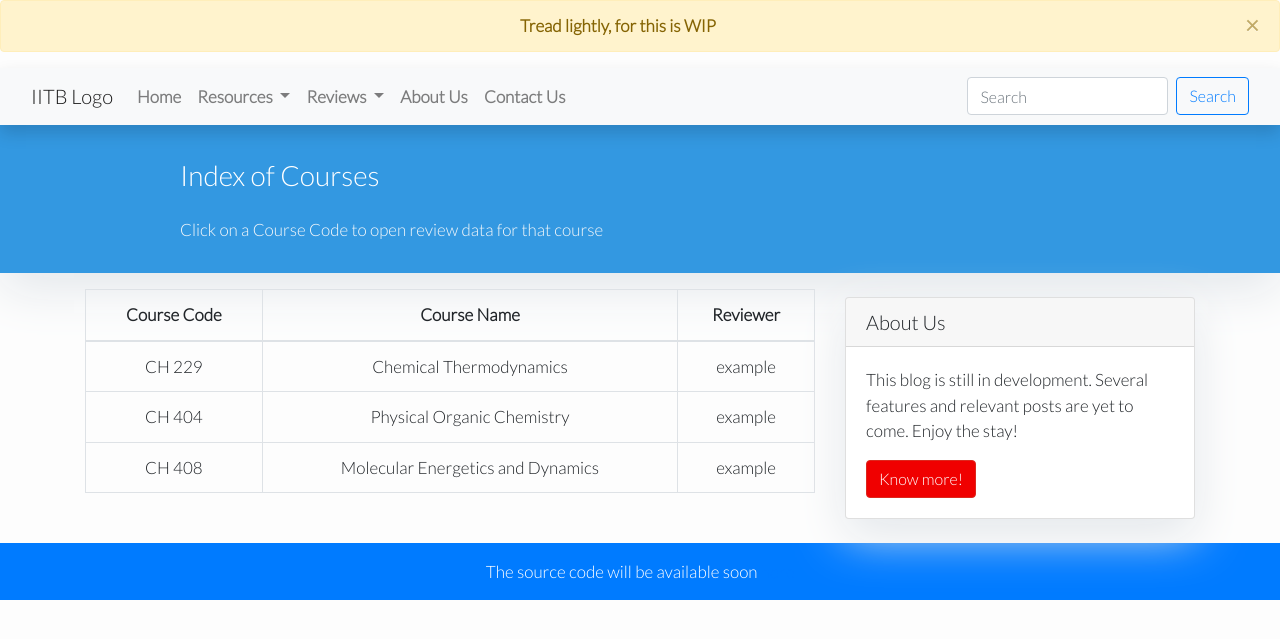
After one commit to niTROCket51/blog-chem-iitb, a Django app: page /coursereview/ in a window 1280 px wide. The commit adds this page. Shown: the top 639 px of the page. Run offline with Django 3.2, Linux system fonts and the light colour scheme; data comes from the database, SQL or seed files in the repository; both versions use the stored data as it was after the commit; some libraries are stand-ins or nearby versions.

Commit message:
Add templates and URL declarations for CourseReview Index page

```diff
--- a/feed/templates/feed/about_us.html
+++ b/feed/templates/feed/about_us.html
@@ -47,7 +47,6 @@
         <p>Chief Editor</p>
       </div>
     </div>
-    {% block sidebar %} {% include 'feed/sidebar.html' %} {% endblock sidebar %}
   </div>
 </div>
 
--- a/feed/templates/feed/base.html
+++ b/feed/templates/feed/base.html
@@ -70,7 +70,7 @@
                                 Reviews
                             </a>
                             <div class="dropdown-menu" aria-labelledby="navbarDropdown">
-                                <a class="dropdown-item text-black" href="#">Course Reviews</a>
+                                <a class="dropdown-item text-black" href="{% url 'coursereview_index' %}">Course Reviews</a>
                                 <a class="dropdown-item text-black" href="#">Project Reviews</a>
                                 <a class="dropdown-item text-black" href="#">POR Reviews</a>
                             </div>
--- /dev/null
+++ b/feed/templates/feed/coursereview_index.html
@@ -0,0 +1,60 @@
+{% extends "feed/base.html" %}
+{% block content %}
+<style>
+    body {
+        font-family: "Lato", sans-serif;
+        background-color: #fdfdfd;
+    }
+
+    .head_text {
+        color: white;
+    }
+
+    .card {
+        box-shadow: 0 16px 48px #E3E7EB;
+    }
+</style>
+
+<header class="masthead">
+    <div class="overlay"></div>
+    <div class="container">
+        <div class="row">
+            <div class=" col-md-8 col-md-10 mx-auto">
+                <div class="site-heading">
+                    <h3 class=" site-heading my-4 mt-3 text-white"> Index of Courses </h3>
+                    <p class="text-light">Click on a Course Code to open review data for that course &nbsp
+                    </p>
+                </div>
+            </div>
+        </div>
+    </div>
+</header>
+<div class="container">
+    <div class="row">
+        <!-- Index table of courses -->
+        <div class="col-md-8 mt-3 left">
+            <table class="table table-bordered table-hover">
+                <thead>
+                  <tr>
+                    <th scope="col" class="text-center">Course Code</th>
+                    <th scope="col" class="text-center">Course Name</th>
+                    <th scope="col" class="text-center">Reviewer</th>
+                  </tr>
+                </thead>
+                <tbody>
+                    {% for course in course_list %}
+                    <tr>
+                    <td scope="row" class="text-center">{{ course.course.code }}</td>
+                    <td class="text-center">{{ course.course.name }}</td>
+                    <td class="text-center">{{ course.submitter }}</td>
+                    </tr>
+                    {% endfor %}
+                </tbody>
+              </table>
+            {% for course in course_list %}
+            {% endfor %}
+        </div>
+        {% block sidebar %} {% include 'feed/sidebar.html' %} {% endblock sidebar %}
+    </div>
+</div>
+{%endblock%}
--- a/feed/templates/feed/sidebar.html
+++ b/feed/templates/feed/sidebar.html
@@ -13,7 +13,7 @@
         <h5 class="card-header">About Us</h5>
     <div class="card-body">
         <p class="card-text"> This blog is still in development. Several features and relevant posts are yet to come. Enjoy the stay!</p>
-        <a href="#"
+        <a href="{% url 'about_us' %}"
            class="btn btn-danger">Know more!</a>
     </div>
 </div>
--- a/feed/urls.py
+++ b/feed/urls.py
@@ -10,6 +10,8 @@ urlpatterns = [
     path('search/', views.SearchResultsView.as_view(), name='search_results'),
     # ex: /feed/aboutus/
     path('aboutus/', views.AboutUsView.as_view(), name='about_us'),
-    # ex: /feed/my-post/
+    # ex: /feed/coursereview/
+    path('coursereview/', views.CourseReviewView.as_view(), name='coursereview_index'),
+    # ex: /feed/post-title/
     path('<slug:slug>/', views.PostDetail.as_view(), name='post_detail'),
 ]
--- a/feed/views.py
+++ b/feed/views.py
@@ -2,7 +2,7 @@
 
 from django.views import generic
 from django.db.models import Q
-from .models import Post
+from .models import Post, CourseReviewData
 
 class PostList(generic.ListView):
     """Views showing blog index."""
@@ -32,3 +32,9 @@ class AboutUsView(generic.ListView):
     """Views for About Us page"""
     model = Post
     template_name = 'feed/about_us.html'
+
+class CourseReviewView(generic.ListView):
+    """Views for Course Reviews index page."""
+    queryset = CourseReviewData.objects.order_by('-course')
+    template_name = 'feed/coursereview_index.html'
+    context_object_name = 'course_list'
```
Also changed, not shown: feed/admin.py (+12 -1 lines), db.sqlite3.
